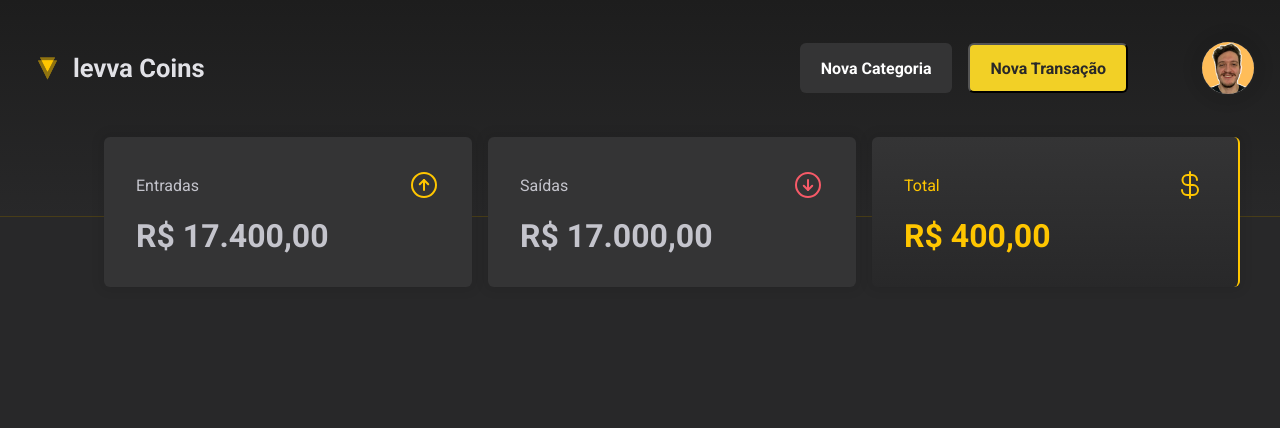
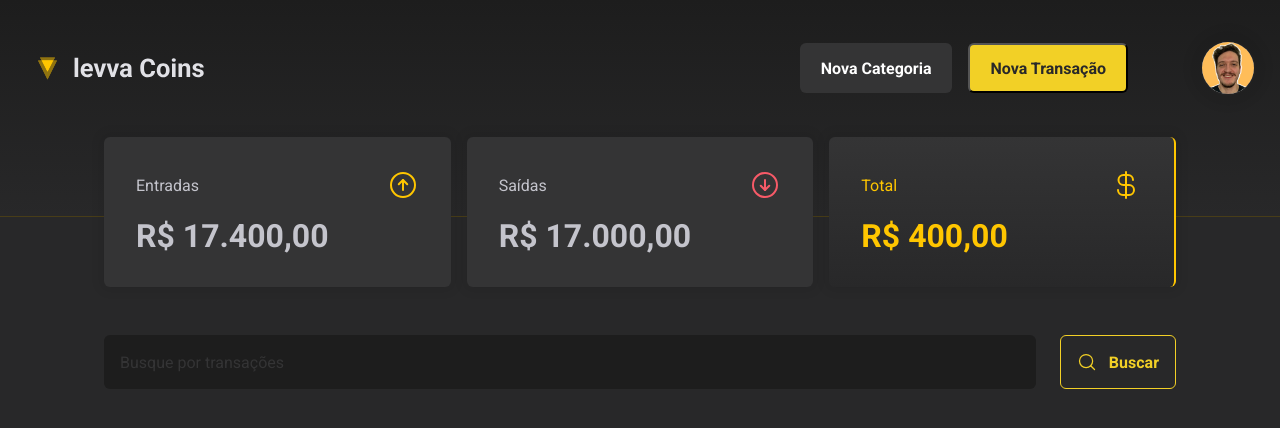
Before and after one commit to joaofelima96/levva-coins, a React (Vite) app: page /home in a window 1280 px wide. Shown: the top 428 px of the page. Built offline with nearby package versions, Linux system fonts and the light colour scheme.

Commit message:
Estilização: Search Form

```diff
--- /dev/null
+++ b/src/components/SearchForm/index.tsx
@@ -0,0 +1,15 @@
+import { MagnifyingGlass } from "phosphor-react";
+import { SearchFormContainer } from "./styles";
+
+export function SearchForm() {
+    return (
+        <SearchFormContainer>
+            <input type="text" placeholder="Busque por transações" />
+
+            <button>
+                <MagnifyingGlass size={20} />
+                Buscar
+            </button>
+        </SearchFormContainer>
+    )
+}
--- /dev/null
+++ b/src/components/SearchForm/styles.ts
@@ -0,0 +1,50 @@
+import styled from "styled-components";
+
+export const SearchFormContainer = styled.form`
+    grid-column: 2 / 3;
+
+    width: 100%;
+    max-width: 1120px;
+    margin: 3rem auto 0;
+    padding: 0 1.5rem;
+    display: grid;
+    grid-template-columns: 1fr 1.5rem auto;
+
+    input {
+        grid-column: 1/2;
+        flex: 1;
+        border-radius: 6px;
+        border: 0;
+        background: ${(props) => props.theme.black};
+        color: ${(props) => props.theme["gray-300"]};
+        padding: 1rem;
+
+        &::placeholder {
+            color: ${(props) => props.theme["gray-500"]};
+        }
+    }
+
+    button {
+        grid-column: 3 / 4;
+
+        display: flex;
+        align-items: center;
+        gap: 0.75rem;
+        padding: 1rem;
+
+        background: transparent;
+        border: 1px solid ${(props) => props.theme["yellow-300"]};
+        border-radius: 6px;
+        color: ${(props) => props.theme["yellow-300"]};
+
+        font-weight: bold;
+        transition: all 0.3s;
+
+        &:hover {
+            cursor: pointer;
+            background: ${(props) => props.theme["yellow-500"]};
+            border-color: ${(props) => props.theme["yellow-500"]};
+            color: ${(props) => props.theme["gray-600"]};
+        }
+    }
+`;
--- a/src/components/Summary/styles.ts
+++ b/src/components/Summary/styles.ts
@@ -9,7 +9,7 @@ export const SummaryContainer = styled.section`
     padding: 0 1.5rem;
 
     display: grid;
-    grid-template-columns: 23rem 23rem 23rem;
+    grid-template-columns: 1fr 1fr 1fr;
     gap: 1rem;
     margin-top: -5rem;
 `;
--- a/src/pages/Home/index.tsx
+++ b/src/pages/Home/index.tsx
@@ -1,4 +1,5 @@
 import { Header } from "../../components/Header";
+import { SearchForm } from "../../components/SearchForm";
 import { Summary } from "../../components/Summary";
 import { HomeWrapper } from "./styles";
 
@@ -7,6 +8,7 @@ export function Home() {
         <HomeWrapper>
             <Header />
             <Summary />
+            <SearchForm />
         </HomeWrapper>
     )
 }
```
